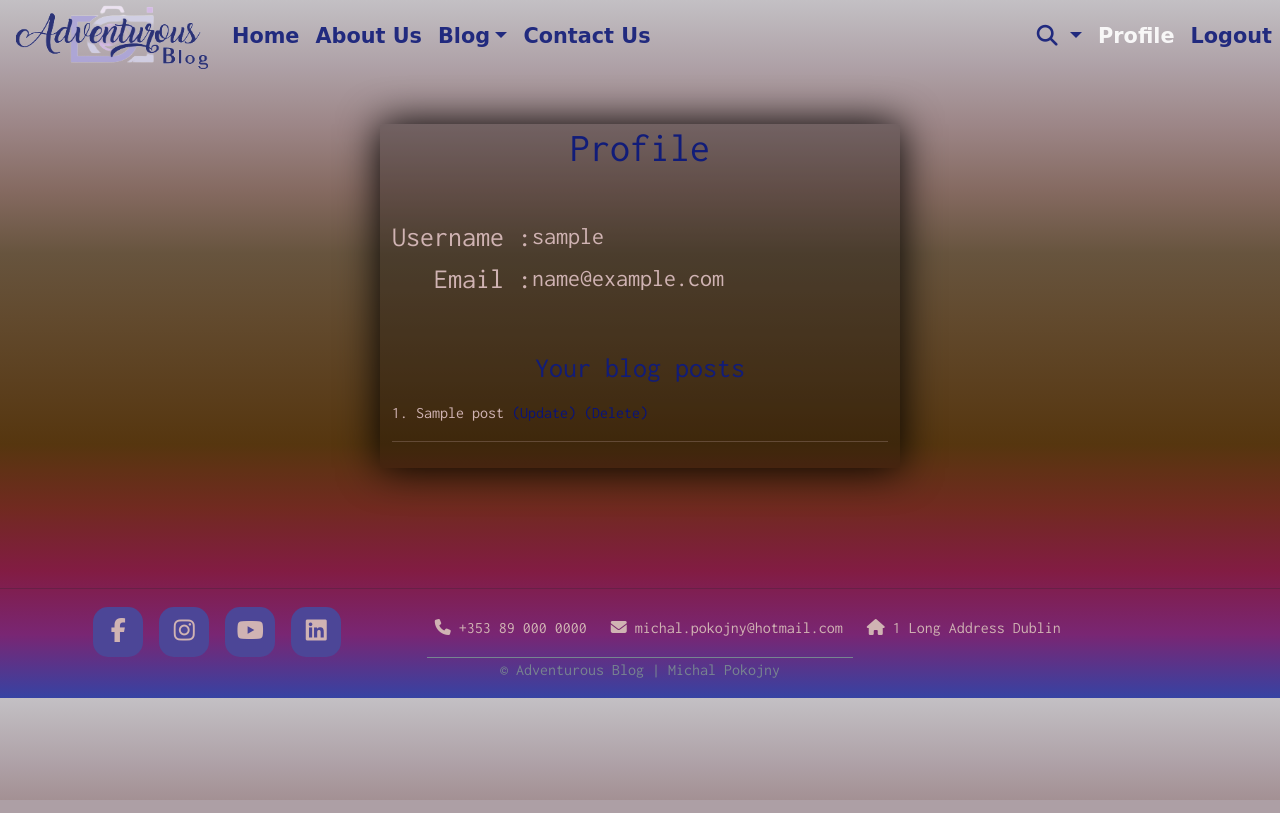
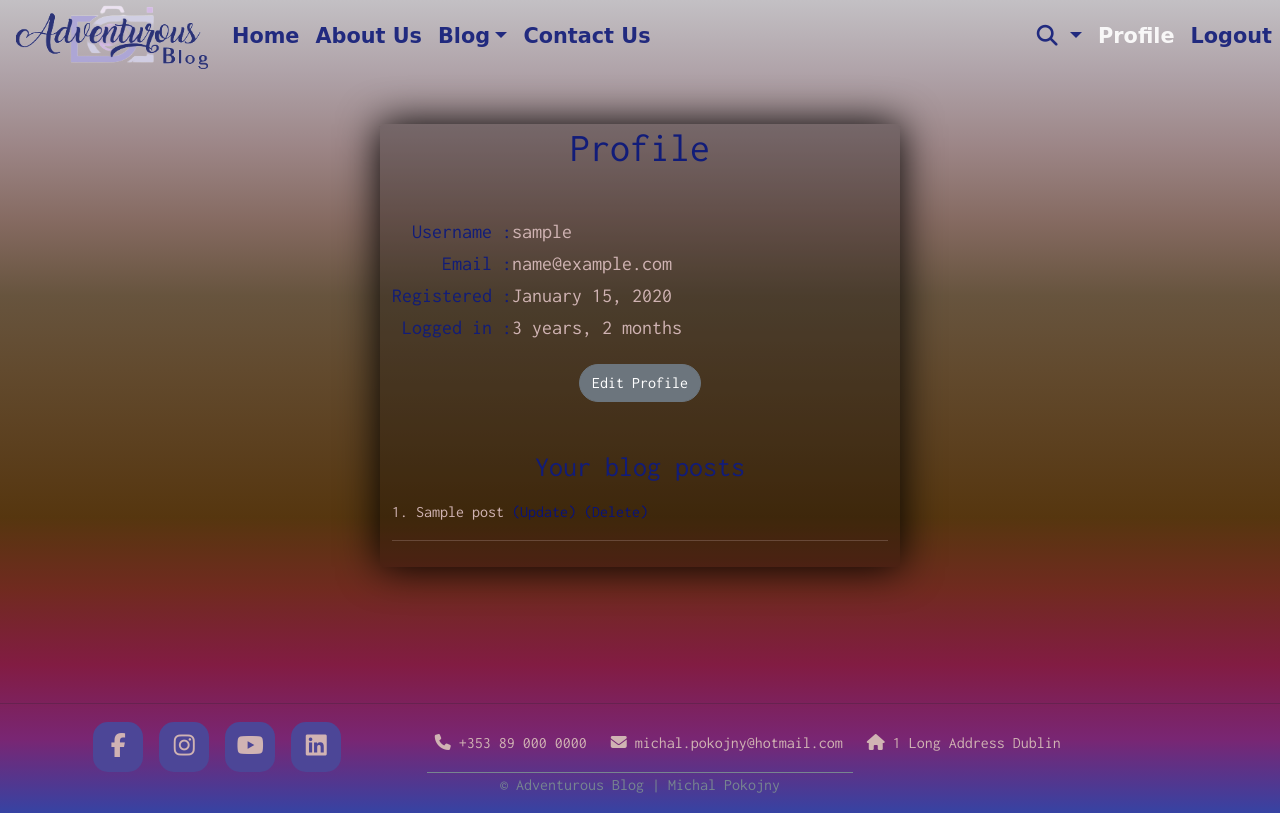
Before and after one commit to MichalPokojny/CI_project_4_travel_blog, a Django app: page /blog/profile/ in a window 1280 px wide. Run offline with Django 3.2, Linux system fonts and the light colour scheme; a user stored in the database is signed in; tables that the repository leaves empty hold one stand-in row (values such as "Sample post"); one stand-in notice (Sample message) is shown; some libraries are stand-ins or nearby versions; some web fonts are replaced.

Commit message:
implement edit user profile, and fix footer posistion styling

```diff
--- a/blog/forms.py
+++ b/blog/forms.py
@@ -1,4 +1,4 @@
-from .models import Comment, Post, Category
+from .models import Comment, Post, Category, User
 from django import forms
 from django_summernote.widgets import SummernoteWidget
 
@@ -34,3 +34,12 @@ class PostForm(forms.ModelForm):
             super().__init__(*args, **kwargs)
             self.fields['featured_image'].widget.attrs.update({'accept': 'image/*'})
             self.fields['featured_image'].widget.attrs.update({'enctype': 'multipart/form-data'})
+
+
+class UserUpdateForm(forms.ModelForm):
+
+    email = forms.EmailField()
+
+    class Meta:
+        model = User
+        fields = ['username', 'email']
--- a/blog/views.py
+++ b/blog/views.py
@@ -4,9 +4,10 @@ from django.urls import reverse_lazy
 from django.http import HttpResponseForbidden, HttpResponseRedirect
 from django.db.models import Count
 from .models import *
-from .forms import CommentForm, PostForm
+from .forms import CommentForm, PostForm, UserUpdateForm
 from django.contrib.auth.decorators import login_required
 from django.contrib.auth.models import User
+from django.contrib import messages
 
 
 def CategoryView(request, cat):
@@ -135,5 +136,16 @@ def profile_view(request):
 
     user = get_object_or_404(User, username=request.user.username)
     posts = Post.objects.filter(author=user)
-    context = {'user': user, 'posts': posts}
+    form = UserUpdateForm(instance=request.user)
+
+    if request.method == 'POST':
+        form = UserUpdateForm(request.POST, instance=request.user)
+        if form.is_valid():
+            form.save()
+            messages.success(request, 'Your profile has been updated successfully!')
+            return HttpResponseRedirect(reverse(profile_view))
+        else:
+            form = UserUpdateForm(instance=request.user)
+    context = {'user': user, 'posts': posts, 'form': form}
+
     return render(request, 'profile.html', context)
--- a/static/css/style.css
+++ b/static/css/style.css
@@ -10,6 +10,9 @@
 body {
     background-image: linear-gradient(to bottom, #c3c0c4, #afa2a8, #9c8586, #856a61, #67543e, #624a2e, #5c401f, #56360f, #712a20, #821c43, #792673, #3643a3);
     font-family: 'Inconsolata', monospace;
+    min-height: 100vh;
+    display: flex;
+    flex-direction: column;
 }
 a {
     color:#08137a;
@@ -23,11 +26,10 @@ ol, ul {
     list-style: none;
 }
 
+.main-content {
+    flex: 1;
+}
 
-
-/* .row {
-    --bs-gutter-x: 0;
-} */
 
 /*---- Navigation Bar ----*/
 
@@ -57,12 +59,6 @@ ol, ul {
     transition: 0.9s;
 }
 
-/* .show {
-
-    border-radius: 5%;
-    background-color: rgba(255, 255, 255, 0.02);
-
-} */
 
 /*---- Footer ----*/
 
--- a/templates/base.html
+++ b/templates/base.html
@@ -92,7 +92,7 @@
             </div>
          </nav>
       </header>
-      <main>
+      <main class="main-content">
          {% block content %}
          <!-- Main content -->
          {% endblock content %}
--- a/templates/profile.html
+++ b/templates/profile.html
@@ -1,7 +1,7 @@
 {% extends "base.html" %}
 {% load static %}
+{% load crispy_forms_tags %}
 {% block profile %}active{% endblock %}
-
 {% block content %}
 
 <div class="containter">
@@ -12,12 +12,52 @@
         <div class="container mt-5">
           <table>
             <tr>
-              <td class="float-end"><h3>Username :</h3></td> <td><h4>{{ user.username }}</h4></td>
+              <td class="float-end"><h5 style="color:#111c79;">Username :</h5></td> <td><h5>{{ user.username }}</h5></td>
             </tr>
             <tr>
-              <td class="float-end"><h3>Email :</h3></td> <td><h4>{{ user.email }}</h4></td>
+              <td class="float-end"><h5 style="color:#111c79;">Email :</h5></td> <td><h5>{{ user.email }}</h5></td>
+            </tr>
+            <tr>
+              <td class="float-end"><h5 style="color:#111c79;">Registered :</h5></td> <td><h5>{{ user.date_joined|date:"F j, Y" }}</h5></td>
+            </tr>
+            <tr>
+              <td class="float-end"><h5 style="color:#111c79;">Logged in :</h5></td> <td><h5>{{ user.last_login| timesince }}</h5></td>
             </tr>
           </table>
+          <div class="text-center">
+          <button type="button" class="btn btn-secondary rounded-pill mt-3" data-bs-toggle="modal" data-bs-target="#editProfileModal">Edit Profile</button>
+          </div>
+          <div class="modal fade" id="editProfileModal" tabindex="-1" aria-labelledby="editProfileModalLabel" aria-hidden="true">
+            <div class="modal-dialog">
+              <div class="modal-content">
+                <div class="modal-header">
+                  <h5 class="modal-title" id="editProfileModalLabel">Edit Profile</h5>
+                  <button type="button" class="btn-close" data-bs-dismiss="modal" aria-label="close"></button>
+                </div>
+                <div class="modal-body">
+                  <form method="POST" action="{% url 'profile_view' %}" enctype="multipart/form-data">
+                    {% csrf_token %}
+                    {{ form | crispy }}
+                    {% if redirect_field_value %}
+                    <input type="hidden" name="{{ redirect_field_name }}" value="{{ redirect_field_value }}">
+                    {% endif %}
+                    <div class="modal-footer">
+                      <button class="btn btn-secondary" type="submit">Update</button>
+                      <button type="button" class="btn btn-secondary" data-bs-dismiss="modal">Close</button>
+                    </div>
+                  </form>
+                  {% if messages %}
+                  {% for message in messages %}
+                  <script>
+                    alert('{{ message }}')
+                  </script>
+                  {% endfor %}
+                  {% endif %}
+                </div>
+
+              </div>
+            </div>
+          </div>
           {% if posts %}
           <ul style="padding-left: 0;">
           <h3 class="text-center mt-5 mb-3" style="color:#111c79;">Your blog posts</h3>
```
